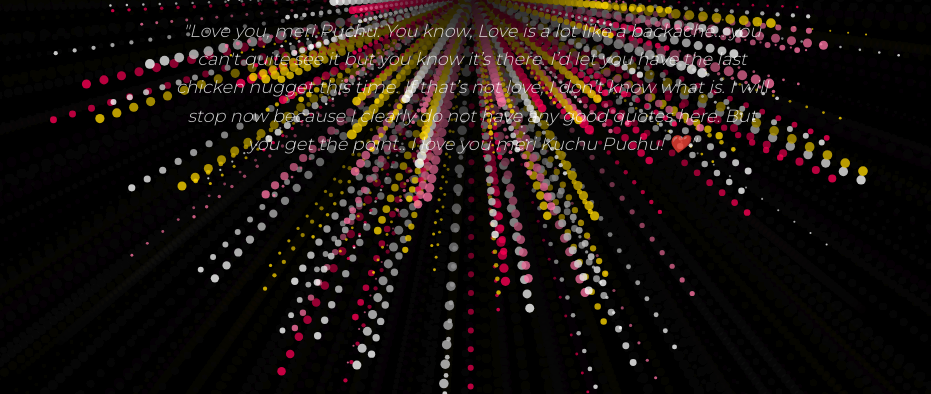
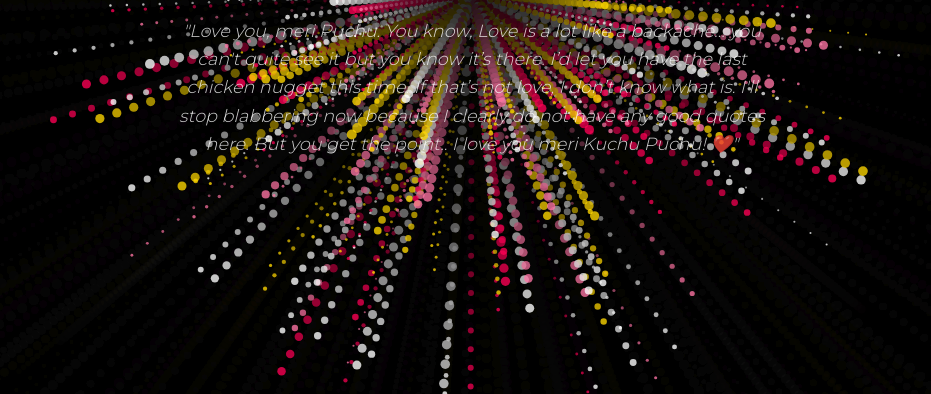
Before and after one commit to JarvisBlaze/valentine-surprise, a plain HTML site: page index.html in a window 1280 px wide. Both pictures are taken after a click on the button "YES! 🥰". Shown: the part 406-800 px from the top of the page, without its empty margins (168-1099 px from the left). Drawn offline with Linux system fonts and the light colour scheme.

Commit message:
Update index.html

```diff
--- a/index.html
+++ b/index.html
@@ -161,7 +161,7 @@
             <h1 class="final-title">Forever. ✨</h1>
             <p class="final-subtitle">I will come after you on 14th :]]]</p>
             <p class="funny-quote">
-                "Love you, meri Puchu. You know, Love is a lot like a backache… you can't quite see it but you know it’s there. I’d let you have the last chicken nugget this time. If that’s not love, I don’t know what is. I will stop now because I clearly do not have any good quotes here.  But you get the point.. I love you meri Kuchu Puchu! ❤️"
+                "Love you, meri Puchu. You know, Love is a lot like a backache… you can't quite see it but you know it’s there. I’d let you have the last chicken nugget this time. If that’s not love, I don’t know what is. I'll stop blabbering now because I clearly do not have any good quotes here.  But you get the point.. I love you meri Kuchu Puchu! ❤️"
             </p>
         </div>
     </div>
```
